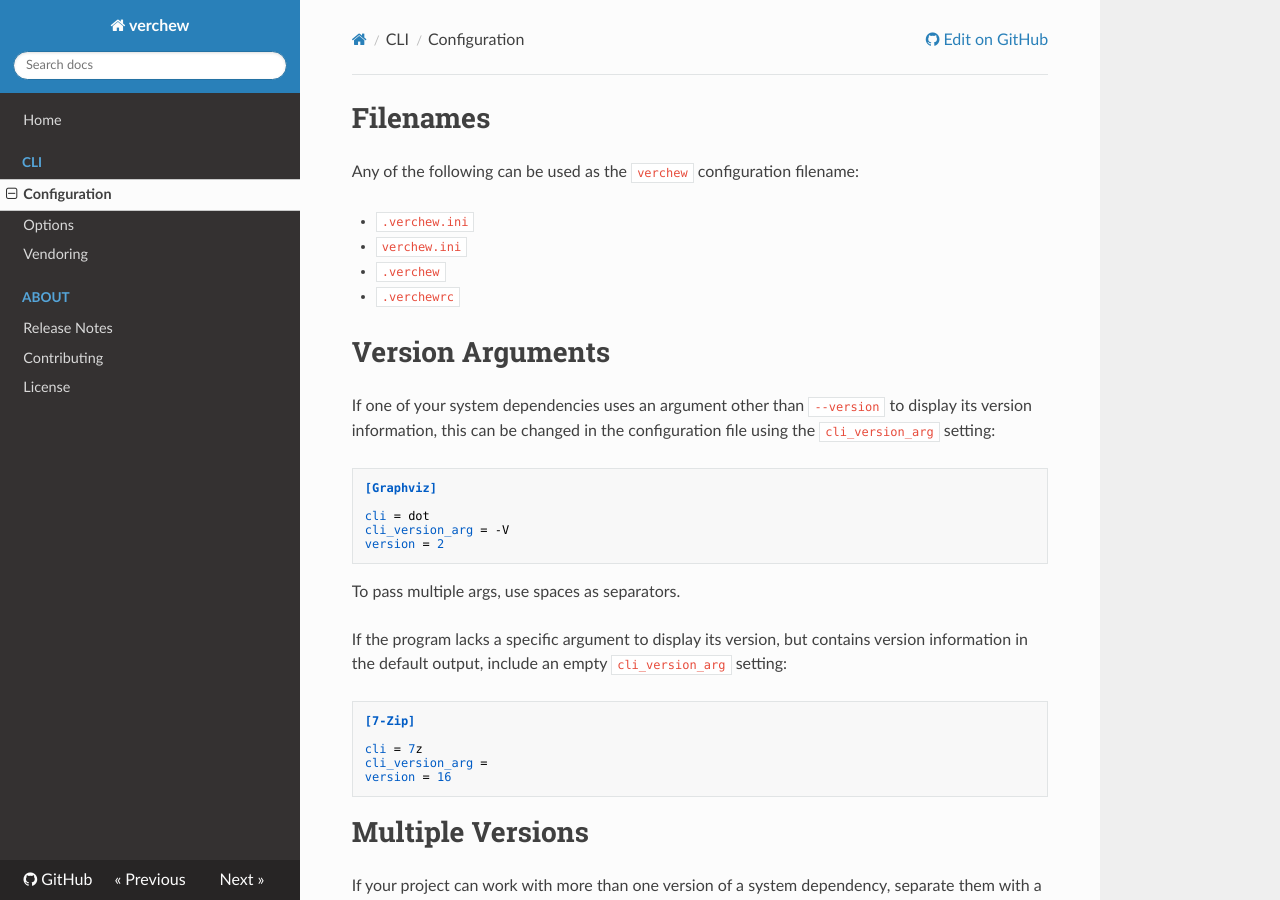
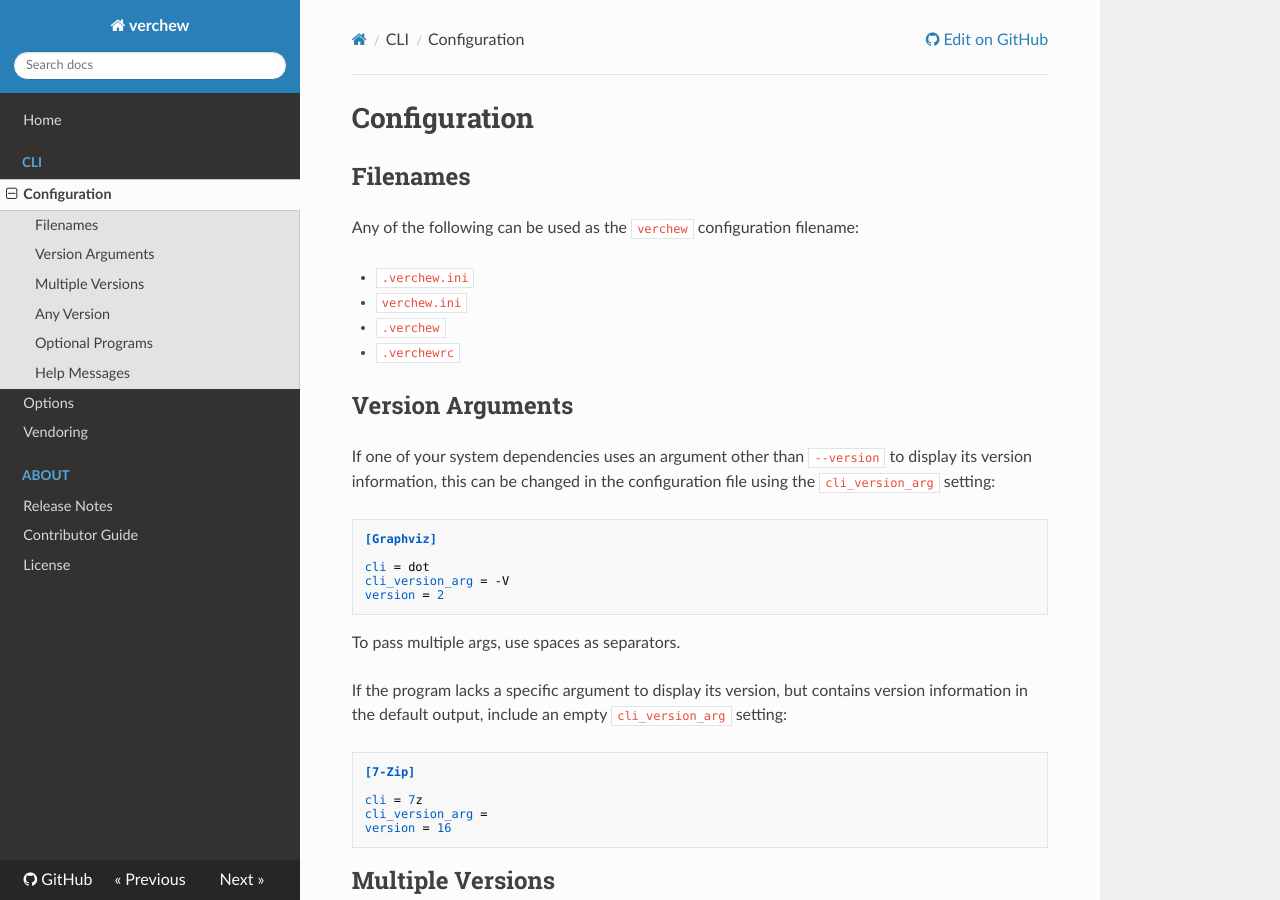
Before and after one commit to jacebrowning/verchew, an MkDocs documentation site: the page built from docs/cli/configuration.md, in a window 1280 px wide and 900 px high. Built offline with MkDocs 1.6.1, drawn with Linux system fonts in a browser that asks for light colours; nearby versions of some CDN libraries.

Commit message:
Bump version to 3.3

````diff
--- a/docs/cli/configuration.md
+++ b/docs/cli/configuration.md
@@ -1,4 +1,6 @@
-# Filenames
+# Configuration
+
+## Filenames
 
 Any of the following can be used as the `verchew` configuration filename:
 
@@ -7,7 +9,7 @@ Any of the following can be used as the `verchew` configuration filename:
 - `.verchew`
 - `.verchewrc`
 
-# Version Arguments
+## Version Arguments
 
 If one of your system dependencies uses an argument other than `--version` to display its version information, this can be changed in the configuration file using the `cli_version_arg` setting:
 
@@ -31,7 +33,7 @@ cli_version_arg =
 version = 16
 ```
 
-# Multiple Versions
+## Multiple Versions
 
 If your project can work with more than one version of a system dependency, separate them with a double pipe (`||`) symbol:
 
@@ -42,7 +44,7 @@ cli = python
 version = Python 2 || Python 3
 ```
 
-# Any Version
+## Any Version
 
 If the version of a system dependency is not important to your project, leave out the `version` setting to simply check for the existence of that program:
 
@@ -52,7 +54,7 @@ If the version of a system dependency is not important to your project, leave ou
 cli = hugo
 ```
 
-# Optional Programs
+## Optional Programs
 
 If one of your system dependencies is optional and you only want to show a warning for incompatible versions, include the `optional` setting:
 
@@ -64,7 +66,7 @@ version = 1.8
 optional = true
 ```
 
-# Help Messages
+## Help Messages
 
 To provide additional information when a system dependency is missing, include the `message` setting:
 
--- a/mkdocs.yml
+++ b/mkdocs.yml
@@ -18,5 +18,5 @@ nav:
       - Vendoring: cli/vendoring.md
   - About:
       - Release Notes: about/changelog.md
-      - Contributing: about/contributing.md
+      - Contributor Guide: about/contributing.md
       - License: about/license.md
--- a/pyproject.toml
+++ b/pyproject.toml
@@ -1,7 +1,7 @@
 [tool.poetry]
 
 name = "verchew"
-version = "3.3a1"  # also update verchew/script.py
+version = "3.3"  # also update verchew/script.py
 description = "System dependency version checker."
 
 license = "MIT"
````
Also changed, not shown: CHANGELOG.md (+30 -24 lines), CONTRIBUTING.md (+11 -9 lines), docs/cli/options.md (+5 -3 lines), docs/cli/vendoring.md (+3 -1 lines), 1 other file.
